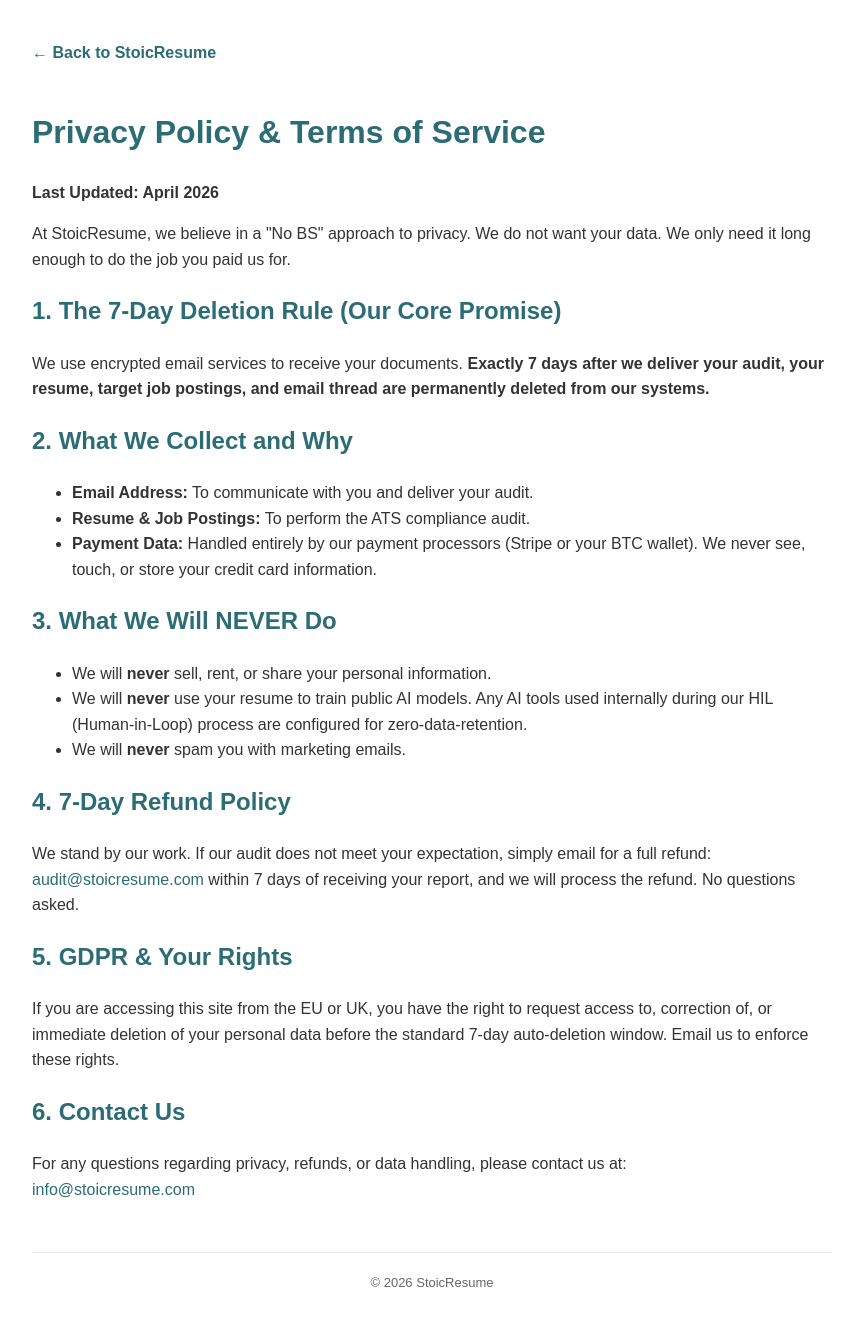
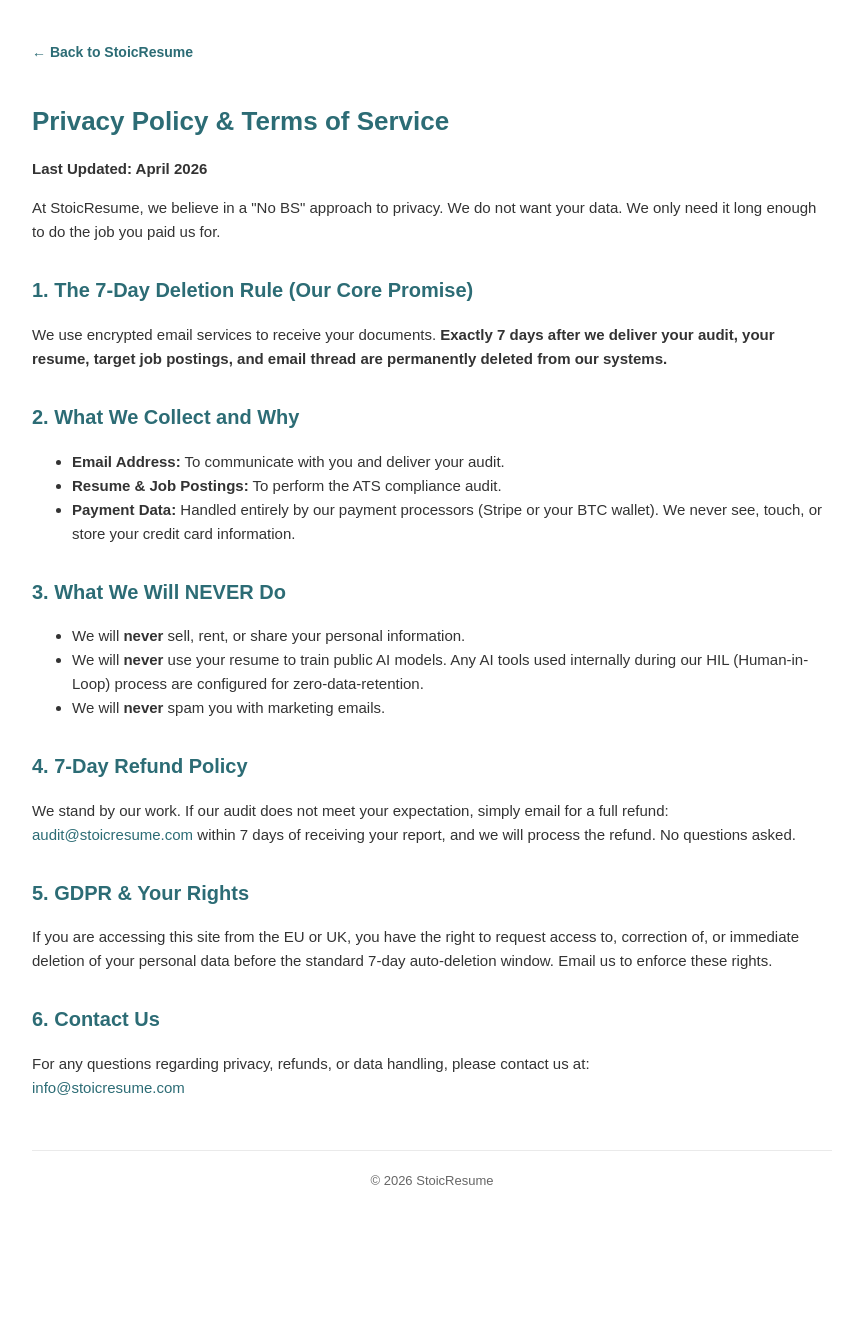
Before and after one commit to JayUdding/ats-audit-site, a Jekyll site: the page privacy.html, which Jekyll copies as it is, in a window 1280 px wide. Shown: the whole page, without its empty margins (208-1063 px from the left). Built offline with Jekyll 4.4.1, drawn with Linux system fonts in a browser that asks for light colours; after the commit the page ends 1232 px from its top, so only the background shows below that.

Commit message:
Refactor CSS styles in privacy.html
Updated styles in privacy.html for better readability and layout.

```diff
--- a/privacy.html
+++ b/privacy.html
@@ -5,12 +5,29 @@
   <meta name="viewport" content="width=device-width, initial-scale=1.0">
   <title>Privacy Policy & Terms - StoicResume</title>
   <meta name="description" content="StoicResume Privacy Policy. We delete your data in 7 days. Zero data hoarding.">
-  <style>
-    body { font-family: Arial, sans-serif; line-height: 1.6; color: #333; max-width: 800px; margin: 40px auto; padding: 0 20px; }
-    h1, h2 { color: #2c6c75; }
+   <style>
+    body {
+      font-family: Arial, sans-serif;
+      line-height: 1.6;
+      color: #333;
+      max-width: 800px;
+      margin: 40px auto;
+      padding: 0 20px;
+      font-size: 15px; /* Makes the paragraph text a normal, readable size */
+    }
+    h1 {
+      color: #2c6c75;
+      font-size: 26px; /* Shrinks the giant main title */
+      margin-bottom: 5px;
+    }
+    h2 {
+      color: #2c6c75;
+      font-size: 20px; /* Shrinks the subheadings */
+      margin-top: 30px;
+    }
     a { color: #2c6c75; text-decoration: none; }
     a:hover { text-decoration: underline; }
-    .back-link { display: inline-block; margin-bottom: 20px; font-weight: bold; }
+    .back-link { display: inline-block; margin-bottom: 20px; font-weight: bold; font-size: 14px; }
   </style>
 </head>
 <body>
```
